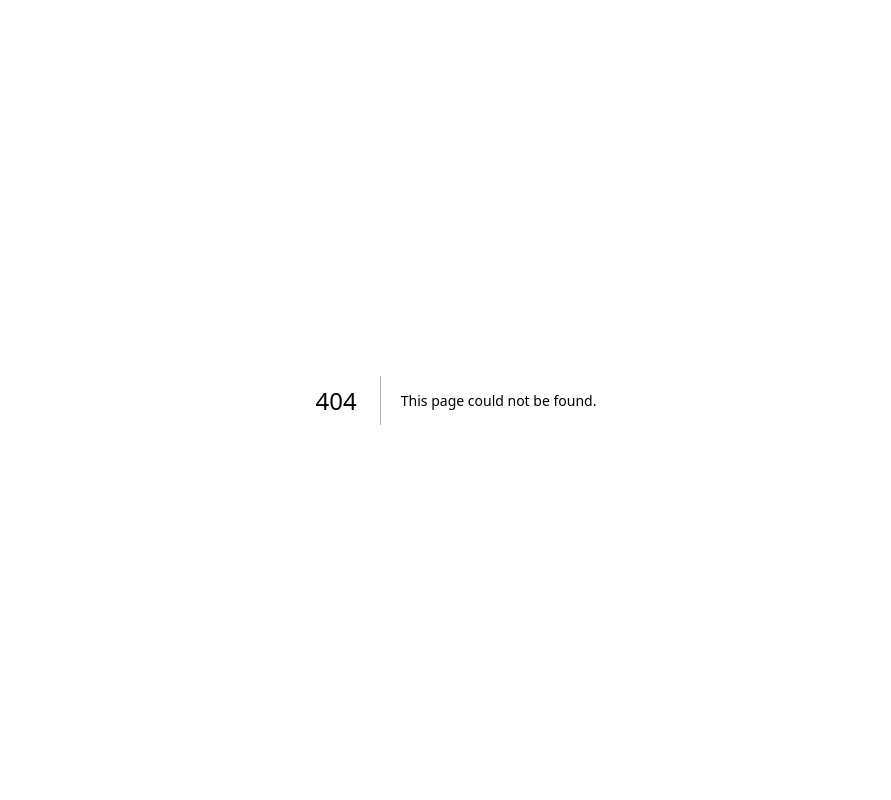
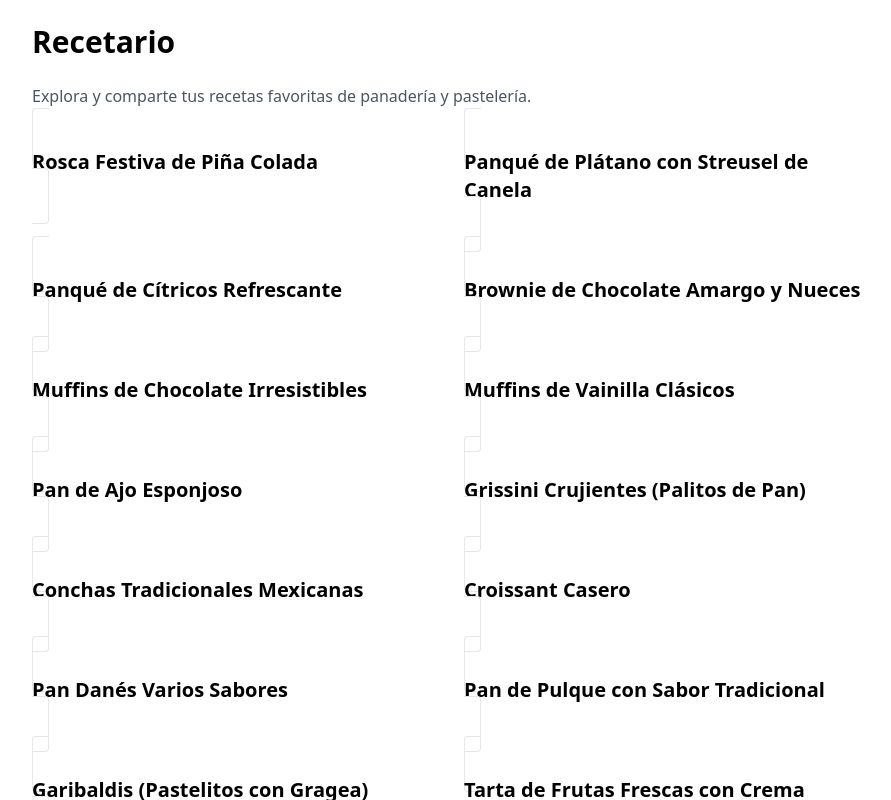
Before and after one commit to Drworm82/CursoPanadero, a Next.js app: page /recetas in a window 1280 px wide. Before the commit this address had no page. Shown: the top 800 px of the page, without its empty margins (184-1075 px from the left). Built offline with nearby package versions, Linux system fonts and the light colour scheme.

Commit message:
Create index.js

```diff
--- /dev/null
+++ b/pages/recetas/index.js
@@ -0,0 +1,22 @@
+import Link from 'next/link';
+import { recetas } from '../../data/recetas';
+
+export default function RecetasPage() {
+  return (
+    <div className="max-w-4xl mx-auto p-6">
+      <h1 className="text-3xl font-bold mb-6">Recetario</h1>
+      <p className="mb-4 text-gray-600">
+        Explora y comparte tus recetas favoritas de panadería y pastelería.
+      </p>
+      <div className="grid grid-cols-1 md:grid-cols-2 gap-4">
+        {recetas.map((receta) => (
+          <Link key={receta.id} href={`/recetas/${receta.id}`}>
+            <a className="border p-4 rounded hover:shadow-lg transition-shadow duration-300">
+              <h2 className="font-semibold text-xl mb-2">{receta.titulo}</h2>
+            </a>
+          </Link>
+        ))}
+      </div>
+    </div>
+  );
+}
```
